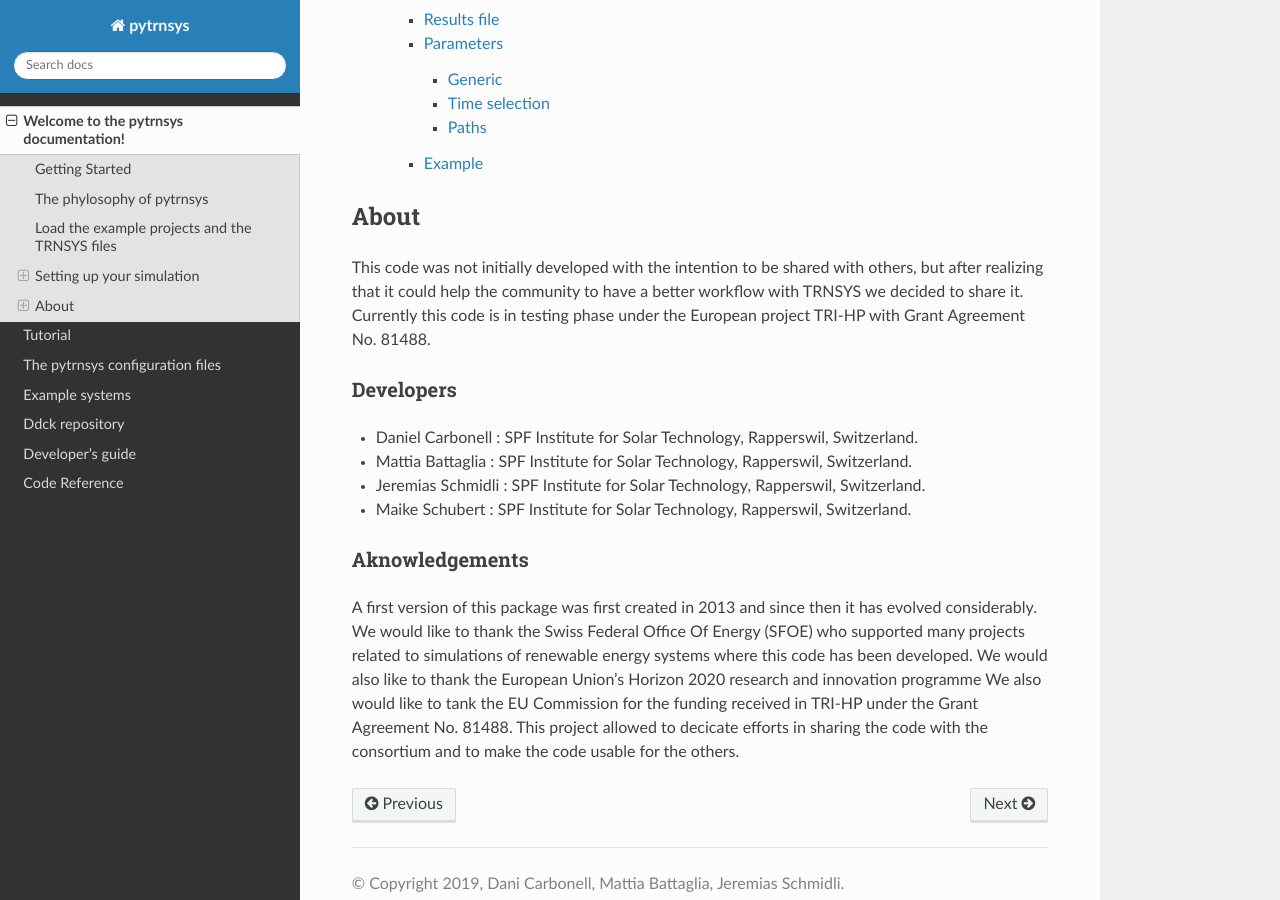
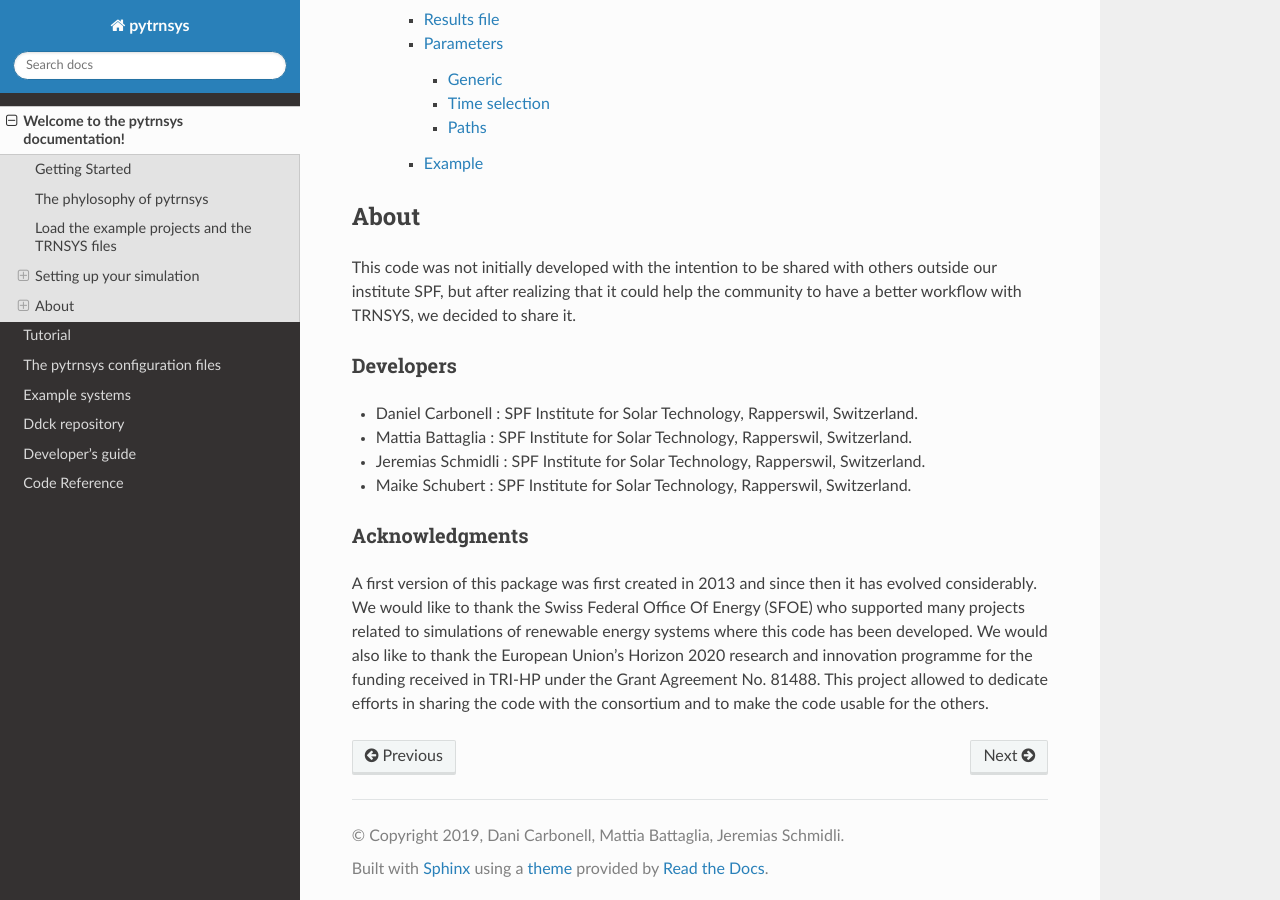
Before and after one commit to SPF-OST/pytrnsys, a Sphinx documentation site: the page built from docs/guide/index.rst, in a window 1280 px wide and 900 px high, scrolled down 5322 px. Built offline with Sphinx 7.4.7 and the Read the Docs theme 2.0.0, drawn with Linux system fonts in a browser that asks for light colours; pages that are not in the unit, such as notebooks, are missing from menus.

Commit message:
cometics in Aknowledgements

```diff
--- a/docs/guide/index.rst
+++ b/docs/guide/index.rst
@@ -131,10 +131,8 @@ Or directly read through all the options of the configuration files and play aro
 
 About
 -----
-This code was not initially developed with the intention to be shared with others,
-but after realizing that it could help the community to have a better workflow with TRNSYS
-we decided to share it. Currently this code is in testing phase under the European project
-TRI-HP with Grant Agreement No. 81488.
+This code was not initially developed with the intention to be shared with others outside our institute SPF,
+but after realizing that it could help the community to have a better workflow with TRNSYS, we decided to share it.
 
 Developers
 ^^^^^^^^^^
@@ -146,11 +144,11 @@ Developers
 
 
 
-Aknowledgements
+Acknowledgments
 ^^^^^^^^^^^^^^^
 
 A first version of this package was first created in 2013 and since then it has evolved considerably.
 We would like to thank the Swiss Federal Office Of Energy (SFOE)
-who supported many projects related to simulations of renewable energy systems where this code has been developed. We would also like to thank the European Union’s Horizon 2020 research and innovation programme
-We also would like to tank the EU Commission for the funding received in TRI-HP under the Grant Agreement No.  81488.
-This project allowed to decicate efforts in sharing the code with the consortium and to make the code usable for the others.
+who supported many projects related to simulations of renewable energy systems where this code has been developed.
+We would also like to thank the European Union’s Horizon 2020 research and innovation programme for the funding received in TRI-HP under the Grant Agreement No.  81488.
+This project allowed to dedicate efforts in sharing the code with the consortium and to make the code usable for the others.
```
